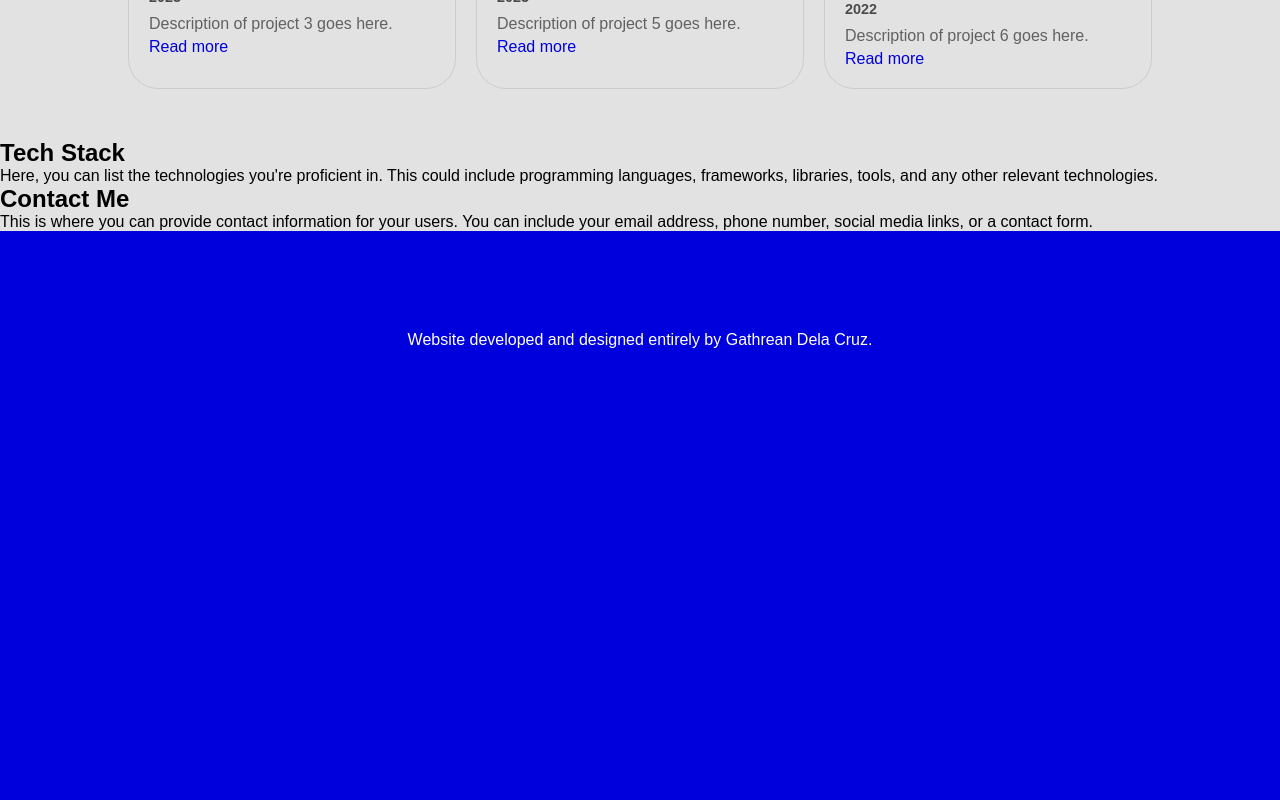
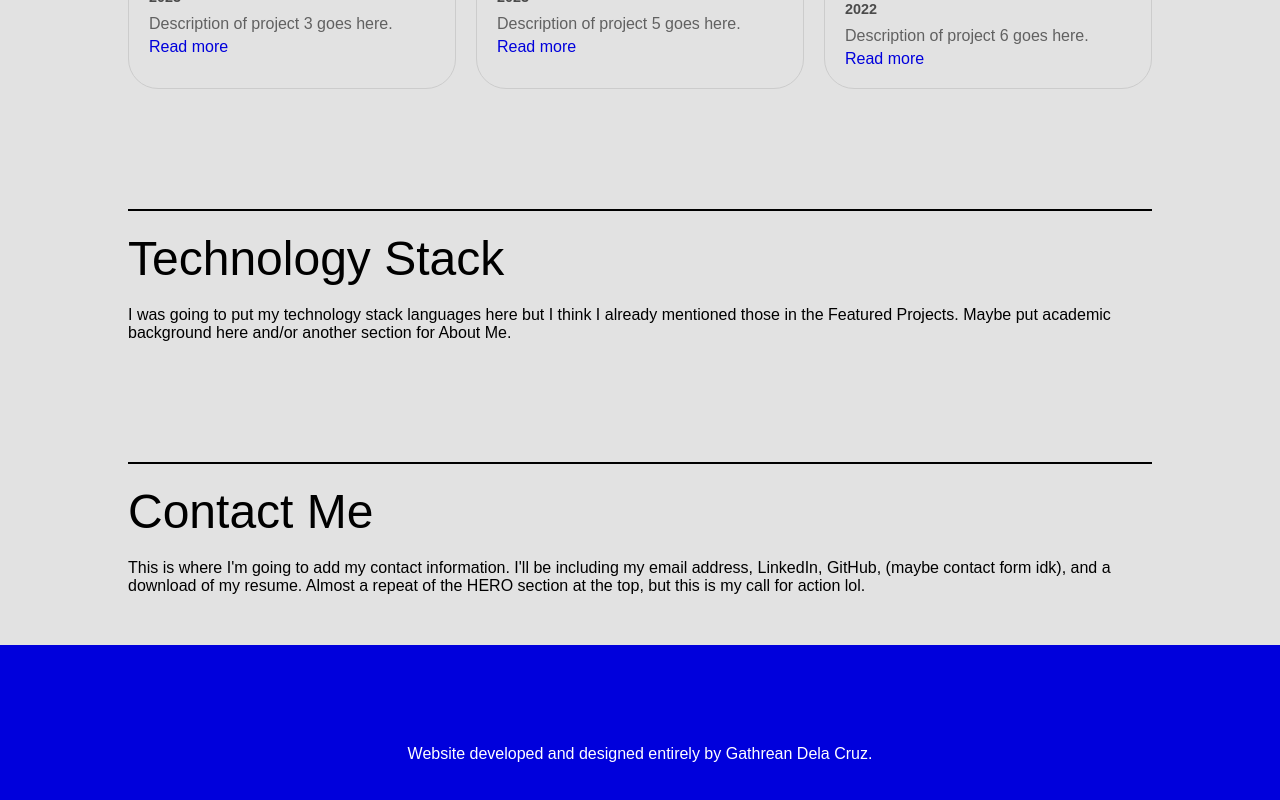
Before and after one commit to gathrean/my-portfolio, a React (Create React App) app: page / in a window 1280 px wide. Shown: the part 1839-2639 px from the top of the page. Built offline with nearby package versions, Linux system fonts and the light colour scheme.

Commit message:
Fixed styling for TECH and CONTACT, added some dummy text

```diff
--- a/src/pages/LandingPage/Sections/CONTACT/CONTACT.css
+++ b/src/pages/LandingPage/Sections/CONTACT/CONTACT.css
@@ -1,3 +1,9 @@
 .contact-section-container {
-  padding: 50px 32px;
+  padding: 50px 10vw;
 }
+
+.contact-section-container h1 {
+  font-size: 3rem;
+  font-weight: 400;
+  margin-bottom: 20px;
+}
--- a/src/pages/LandingPage/Sections/CONTACT/CONTACT.jsx
+++ b/src/pages/LandingPage/Sections/CONTACT/CONTACT.jsx
@@ -4,9 +4,11 @@ import './CONTACT.css';
 
 export function CONTACT() {
   return (
-    <div className="work-section-container">
-      <h2>Contact Me</h2>
-      <p>This is where you can provide contact information for your users. You can include your email address, phone number, social media links, or a contact form.</p>
+    <div className="contact-section-container">
+      <hr />
+      <h1>Contact Me</h1>
+      <p>This is where I'm going to add my contact information. I'll be including my email address, LinkedIn, GitHub, (maybe contact form idk), and a download of my resume.
+        Almost a repeat of the HERO section at the top, but this is my call for action lol.</p>
     </div>
   );
 }
--- a/src/pages/LandingPage/Sections/TECH/TECH.css
+++ b/src/pages/LandingPage/Sections/TECH/TECH.css
@@ -1,3 +1,9 @@
 .tech-section-container {
-  padding: 50px 32px;
+  padding: 50px 10vw;
 }
+
+.tech-section-container h1 {
+  font-size: 3rem;
+  font-weight: 400;
+  margin-bottom: 20px;
+}
--- a/src/pages/LandingPage/Sections/TECH/TECH.jsx
+++ b/src/pages/LandingPage/Sections/TECH/TECH.jsx
@@ -4,9 +4,13 @@ import './TECH.css';
 
 export function TECH() {
   return (
-    <div className="work-section-container">
-      <h2>Tech Stack</h2>
-      <p>Here, you can list the technologies you're proficient in. This could include programming languages, frameworks, libraries, tools, and any other relevant technologies.</p>
+    <div className="tech-section-container">
+      <hr />
+      <h1>Technology Stack</h1>
+      <p>I was going to put my technology stack languages here but I think I already
+        mentioned those in the Featured Projects. Maybe put academic background here and/or another section for
+        About Me.
+      </p>
     </div>
   );
 }
```
